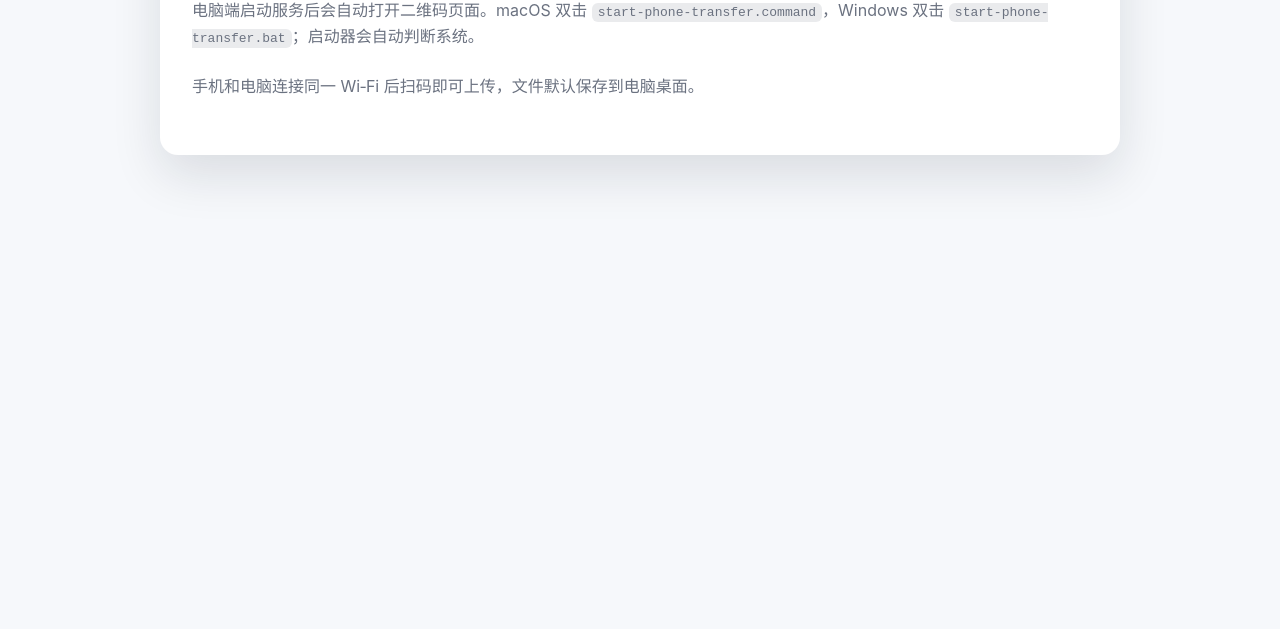
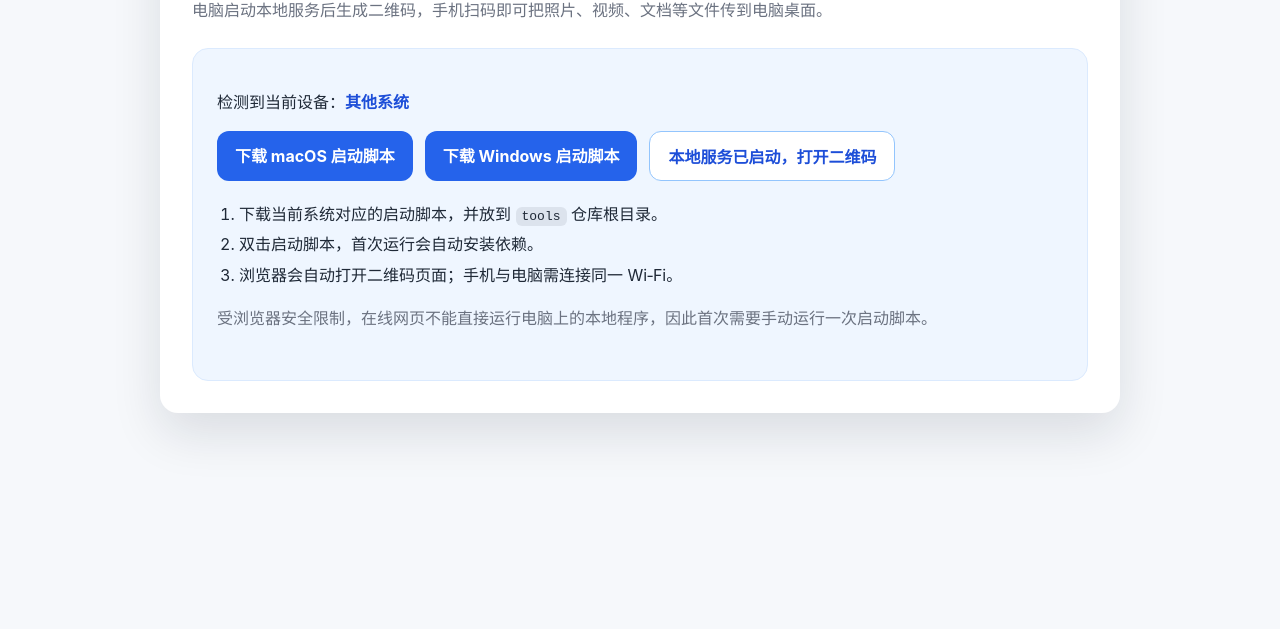
Before and after one commit to bole-sunyi/tools, a website: page phone-transfer/index.html in a window 1280 px wide. Shown: the part 171-800 px from the top of the page. Drawn offline with Linux system fonts and the light colour scheme.

Commit message:
feat: add platform-aware launcher to transfer page

```diff
--- a/phone-transfer/index.html
+++ b/phone-transfer/index.html
@@ -1 +1,60 @@
-<!doctype html><html lang="zh-CN"><head><meta charset="utf-8"><meta name="viewport" content="width=device-width,initial-scale=1"><title>手机传文件</title><link rel="stylesheet" href="../assets/common.css"></head><body><nav class="site-nav"><div class="site-nav-inner"><a class="site-brand" href="../">Tools</a><a class="active" href="./">手机传文件</a></div></nav><div class="page-wrap"><main><h1>手机传文件</h1><p class="desc">电脑端启动服务后会自动打开二维码页面。macOS 双击 <code>start-phone-transfer.command</code>，Windows 双击 <code>start-phone-transfer.bat</code>；启动器会自动判断系统。</p><p class="desc">手机和电脑连接同一 Wi‑Fi 后扫码即可上传，文件默认保存到电脑桌面。</p></main></div></body></html>
+<!doctype html>
+<html lang="zh-CN">
+<head>
+  <meta charset="utf-8">
+  <meta name="viewport" content="width=device-width, initial-scale=1">
+  <title>手机传文件</title>
+  <link rel="stylesheet" href="../assets/common.css">
+  <style>
+    .launch-card { margin-top: 24px; padding: 24px; border: 1px solid #dbeafe; border-radius: 16px; background: #eff6ff; }
+    .actions { display: flex; gap: 12px; flex-wrap: wrap; margin: 18px 0; }
+    .action { display: inline-block; padding: 12px 18px; border-radius: 12px; font-weight: 700; text-decoration: none; }
+    .action.primary { color: #fff; background: #2563eb; }
+    .action.secondary { color: #1d4ed8; background: #fff; border: 1px solid #93c5fd; }
+    .system { font-weight: 700; color: #1d4ed8; }
+    .steps { line-height: 1.9; padding-left: 22px; }
+    .hidden { display: none; }
+  </style>
+</head>
+<body>
+  <nav class="site-nav"><div class="site-nav-inner"><a class="site-brand" href="../">Tools</a><a class="active" href="./">手机传文件</a></div></nav>
+  <div class="page-wrap"><main>
+    <h1>手机传文件</h1>
+    <p class="desc">电脑启动本地服务后生成二维码，手机扫码即可把照片、视频、文档等文件传到电脑桌面。</p>
+    <section class="launch-card">
+      <p>检测到当前设备：<span id="system" class="system">正在识别…</span></p>
+      <div class="actions">
+        <a id="mac" class="action primary hidden" href="../start-phone-transfer.command" download>下载 macOS 启动脚本</a>
+        <a id="win" class="action primary hidden" href="../start-phone-transfer.bat" download>下载 Windows 启动脚本</a>
+        <a class="action secondary" href="http://localhost:8787/desktop.html">本地服务已启动，打开二维码</a>
+      </div>
+      <ol class="steps">
+        <li>下载当前系统对应的启动脚本，并放到 <code>tools</code> 仓库根目录。</li>
+        <li><span id="instruction">双击启动脚本</span>，首次运行会自动安装依赖。</li>
+        <li>浏览器会自动打开二维码页面；手机与电脑需连接同一 Wi‑Fi。</li>
+      </ol>
+      <p class="desc">受浏览器安全限制，在线网页不能直接运行电脑上的本地程序，因此首次需要手动运行一次启动脚本。</p>
+    </section>
+  </main></div>
+  <script>
+    const value = `${navigator.userAgentData?.platform || ''} ${navigator.platform || ''} ${navigator.userAgent}`.toLowerCase();
+    const isWindows = value.includes('win');
+    const isMac = value.includes('mac');
+    const system = document.getElementById('system');
+    const instruction = document.getElementById('instruction');
+    if (isWindows) {
+      system.textContent = 'Windows';
+      document.getElementById('win').classList.remove('hidden');
+      instruction.textContent = '双击 start-phone-transfer.bat';
+    } else if (isMac) {
+      system.textContent = 'macOS';
+      document.getElementById('mac').classList.remove('hidden');
+      instruction.textContent = '双击 start-phone-transfer.command；如果被拦截，请右键选择“打开”';
+    } else {
+      system.textContent = '其他系统';
+      document.getElementById('mac').classList.remove('hidden');
+      document.getElementById('win').classList.remove('hidden');
+    }
+  </script>
+</body>
+</html>
```
